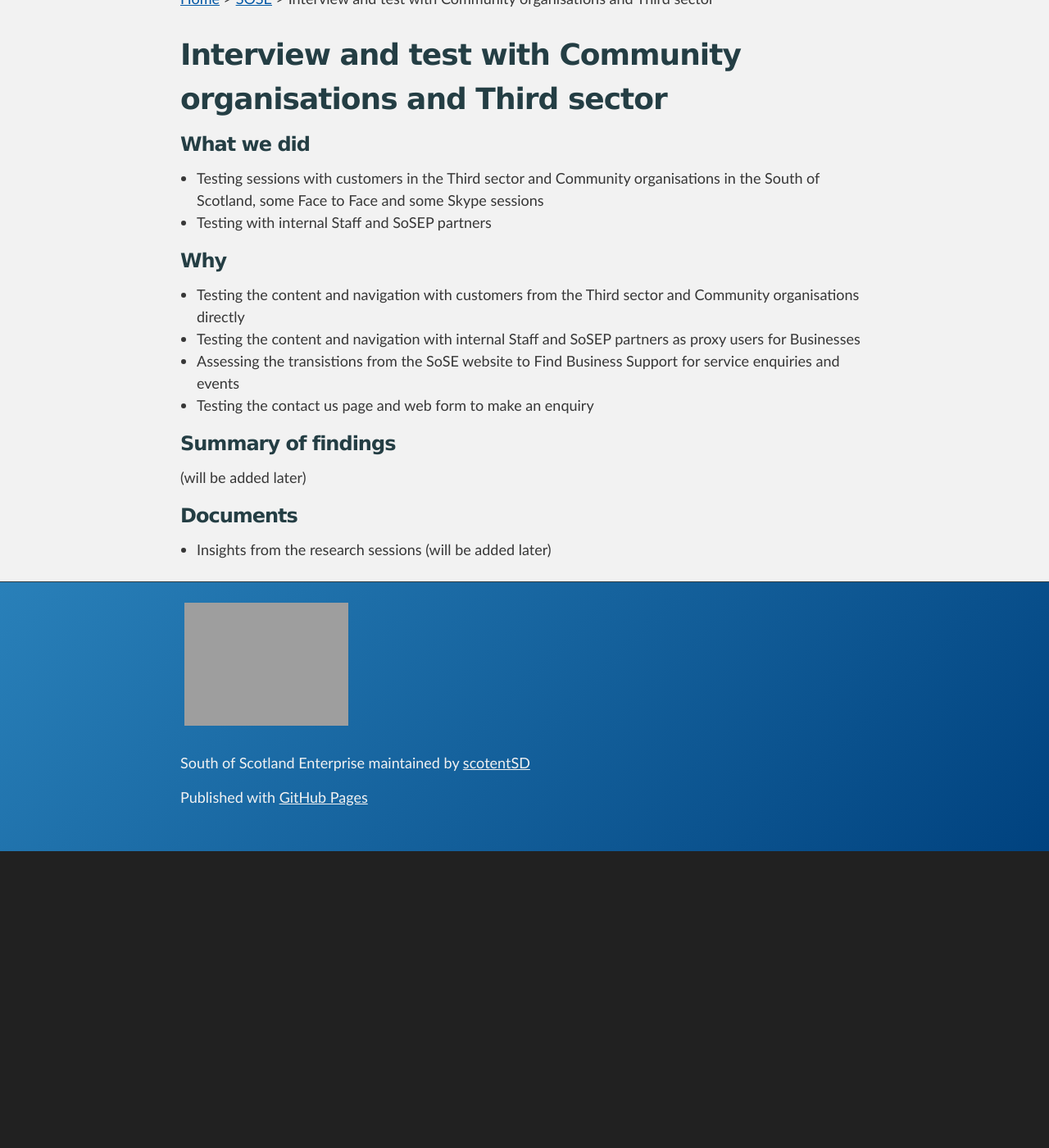
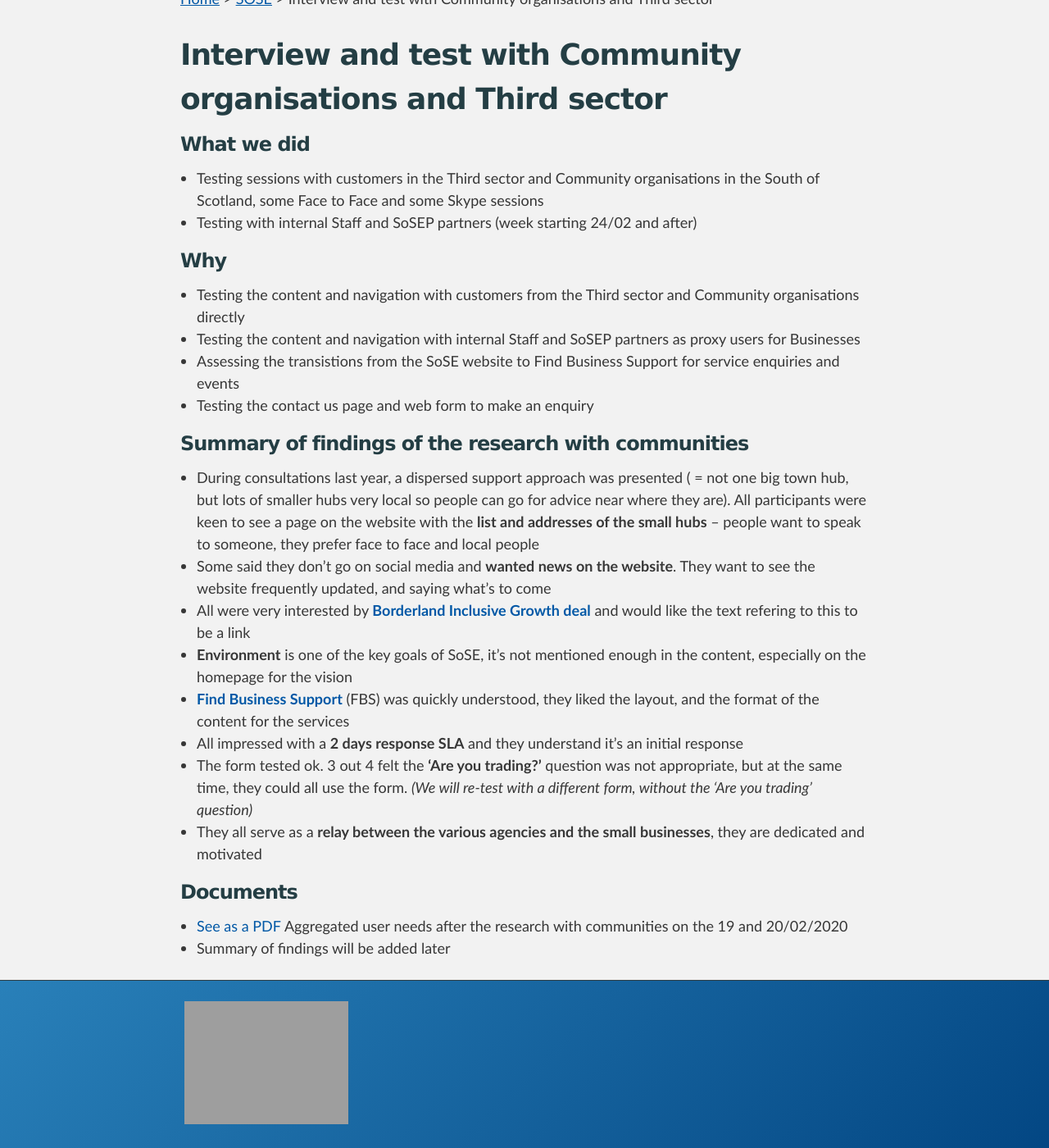
Before and after one commit to scotentSD/SOSE, a Jekyll site: the page built from _posts/2020-02-17-sosF2F-17-02-2020.md, in a window 1280 px wide and 1400 px high, scrolled down 241 px. Shown: the whole window at 82% size. Built offline with Jekyll 4.4.1, drawn with Linux system fonts in a browser that asks for light colours; before the commit the page ends 1279 px from its top, so only the background shows below that.

Commit message:
SK - update from the latest research insights

```diff
--- a/_posts/2020-02-17-sosF2F-17-02-2020.md
+++ b/_posts/2020-02-17-sosF2F-17-02-2020.md
@@ -9,7 +9,7 @@ display_date: Week starting 17/02/20 # Date to show on the page
 
 ### What we did
 - Testing sessions with customers in the Third sector and Community organisations in the South of Scotland, some Face to Face and some Skype sessions
-- Testing with internal Staff and SoSEP partners
+- Testing with internal Staff and SoSEP partners (week starting 24/02 and after)
 
 
 ### Why
@@ -19,10 +19,17 @@ display_date: Week starting 17/02/20 # Date to show on the page
 - Testing the contact us page and web form to make an enquiry
 
 
-### Summary of findings
-
-(will be added later)
+### Summary of findings of the research with communities
+- During consultations last year, a dispersed support approach was presented ( = not one big town hub, but lots of smaller hubs very local so people can go for advice near where they are). All participants were keen to see a page on the website with the **list and addresses of the small hubs** – people want to speak to someone, they prefer face to face and local people
+- Some said they don’t go on social media and **wanted news on the website**. They want to see the website frequently updated, and saying what’s to come
+- All were very interested by [**Borderland Inclusive Growth deal**](http://www.borderlandsgrowth.com/) and would like the text refering to this to be a link
+- **Environment** is one of the key goals of SoSE, it’s not mentioned enough in the content, especially on the homepage for the vision
+- [**Find Business Support**](https://findbusinesssupport.gov.scot/browse-support/#!Products=/a-to-z/show+25/page+1) (FBS) was quickly understood, they liked the layout, and the format of the content for the services
+- All impressed with a **2 days response SLA** and they understand it’s an initial response
+- The form tested ok. 3 out 4 felt the **‘Are you trading?’** question was not appropriate, but at the same time, they could all use the form. _(We will re-test with a different form, without the 'Are you trading' question)_
+- They all serve as a **relay between the various agencies and the small businesses**, they are dedicated and motivated
 
 ### Documents
 
-- Insights from the research sessions (will be added later)
+- [See as a PDF](../files/SoSE - Aggregated user needs for the website - 20-02-2020.pdf) Aggregated user needs after the research with communities on the 19 and 20/02/2020
+- Summary of findings will be added later
```
